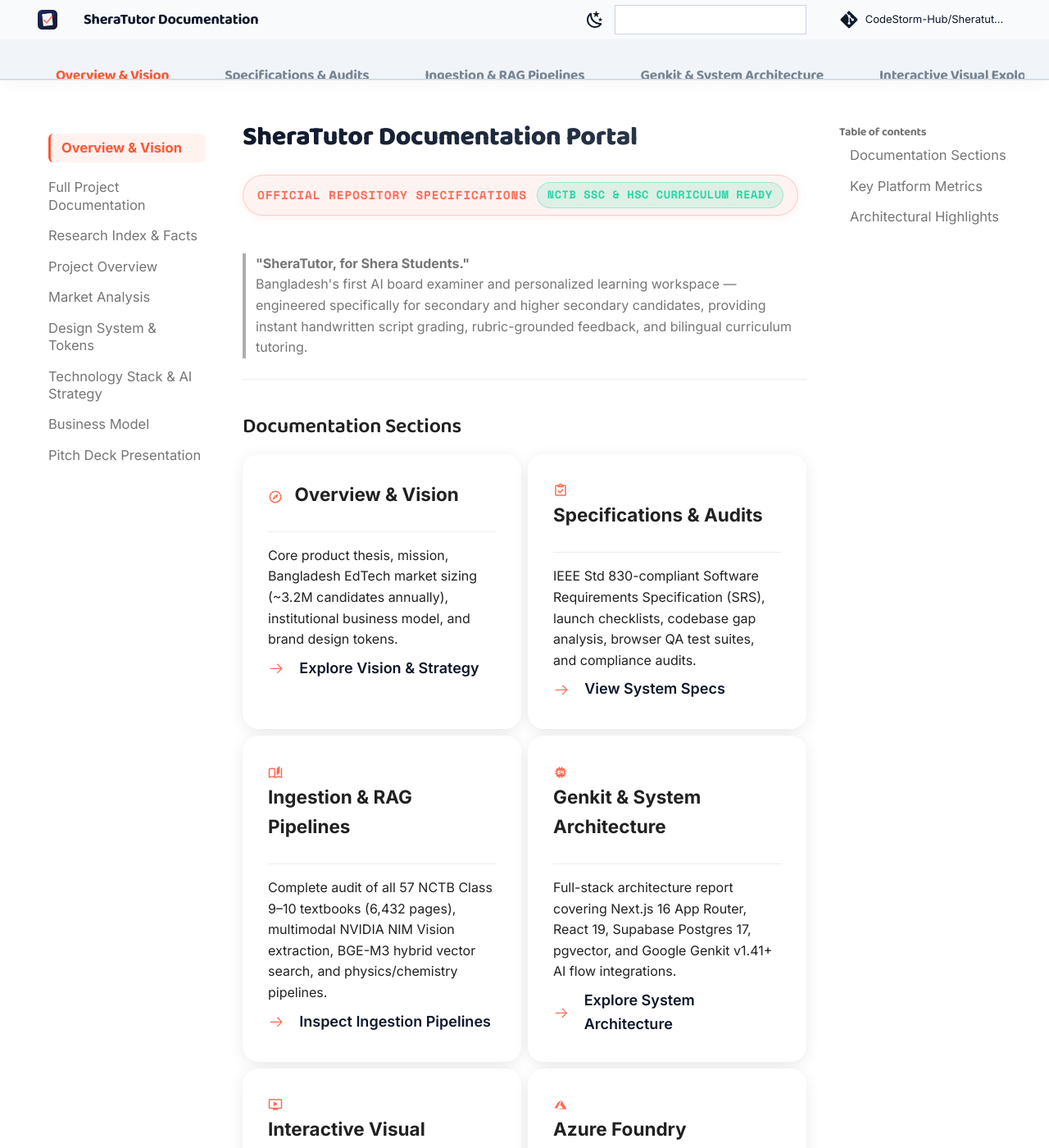
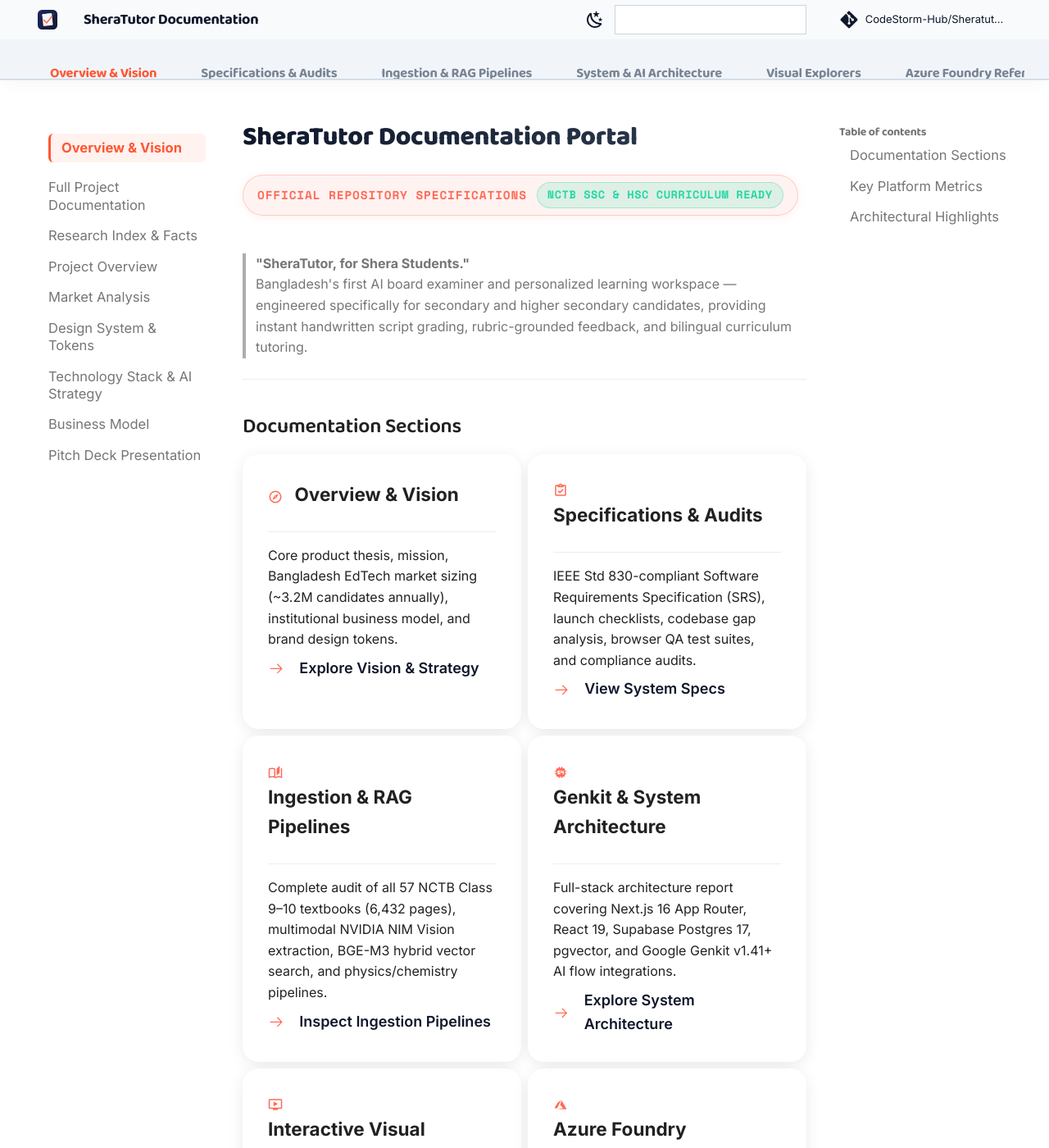
Before and after one commit to CodeStorm-Hub/Sheratutor, an MkDocs documentation site: the page built from docs/index.md, in a window 1280 px wide and 1400 px high. Shown: the whole window at 82% size. Built offline with MkDocs 1.6.1 and Material for MkDocs 9.7.7, drawn with Linux system fonts in a browser that asks for light colours; comment, search, counter and statistics services are not loaded.

Commit message:
fix(nav): streamline tab labels and compact padding to prevent overflow on desktop

```diff
--- a/docs/stylesheets/sheratutor.css
+++ b/docs/stylesheets/sheratutor.css
@@ -118,8 +118,9 @@
 
 .md-tabs__link {
   transition: all 0.2s ease !important;
-  font-size: 0.875rem !important;
-  padding: 0.85rem 1.1rem !important;
+  font-size: 0.825rem !important;
+  padding: 0.75rem 0.75rem !important;
+  white-space: nowrap !important;
 }
 
 [data-md-color-scheme="slate"] .md-tabs__link {
--- a/mkdocs.yml
+++ b/mkdocs.yml
@@ -107,7 +107,7 @@
       - 'Chemistry Pipeline Overhaul Plan': 'antigravity-docs/Ground-Truth Chemistry Ingestion Pipeline: Overhaul & Corpus Ingestion Plan.md'
       - 'Multimodal Verification Walkthrough': 'antigravity-docs/Walkthrough: Ground-Truth Multimodal Textbook Ingestion & Verification.md'
 
-  - 'Genkit & System Architecture':
+  - 'System & AI Architecture':
       - 'System Architecture Report': 'antigravity-docs/SHERATUTOR_SYSTEM_ARCHITECTURE_REPORT.md'
       - 'Full Codebase Anatomy Report': 'antigravity-docs/SHERATUTOR_CODEBASE_REPORT.md'
       - 'Google Genkit Architecture Deep Dive': 'antigravity-docs/genkit_architecture_report.md'
@@ -120,7 +120,7 @@
       - 'GitHub Pages Architecture Plan': 'antigravity-docs/Implementation Plan: Publish SheraTutor Documentation to GitHub Pages.md'
       - 'Docs Redesign Implementation Plan': 'antigravity-docs/Implementation Plan: SheraTutor Docs Redesign, Contrast Fix, Explorers Hub & Full Corpus Audit.md'
 
-  - 'Interactive Visual Explorers':
+  - 'Visual Explorers':
       - 'Explorers Showcase Hub': 'antigravity-docs/explorers.md'
       - 'SheraTutor Architecture Explorer': 'antigravity-docs/sheratutor_interactive_explorer.html'
       - 'Genkit Architecture Explorer': 'antigravity-docs/genkit_interactive_explorer.html'
@@ -130,7 +130,7 @@
       - 'Corpus Audit & Architecture Dashboard': 'antigravity-docs/sheratutor_docs_audit_dashboard.html'
       - 'BoardMate AI Pitch Deck App': 'pitch/BoardMate_AI_Pitch_Deck.html'
 
-  - 'Azure Foundry Reference (63 Docs)':
+  - 'Azure Foundry Reference':
       - 'Foundry Overview': 'crawled_docs/what-is-foundry.md'
       - 'Agents & Canvas':
           - 'Agents Overview': 'crawled_docs/agents__overview.md'
```
